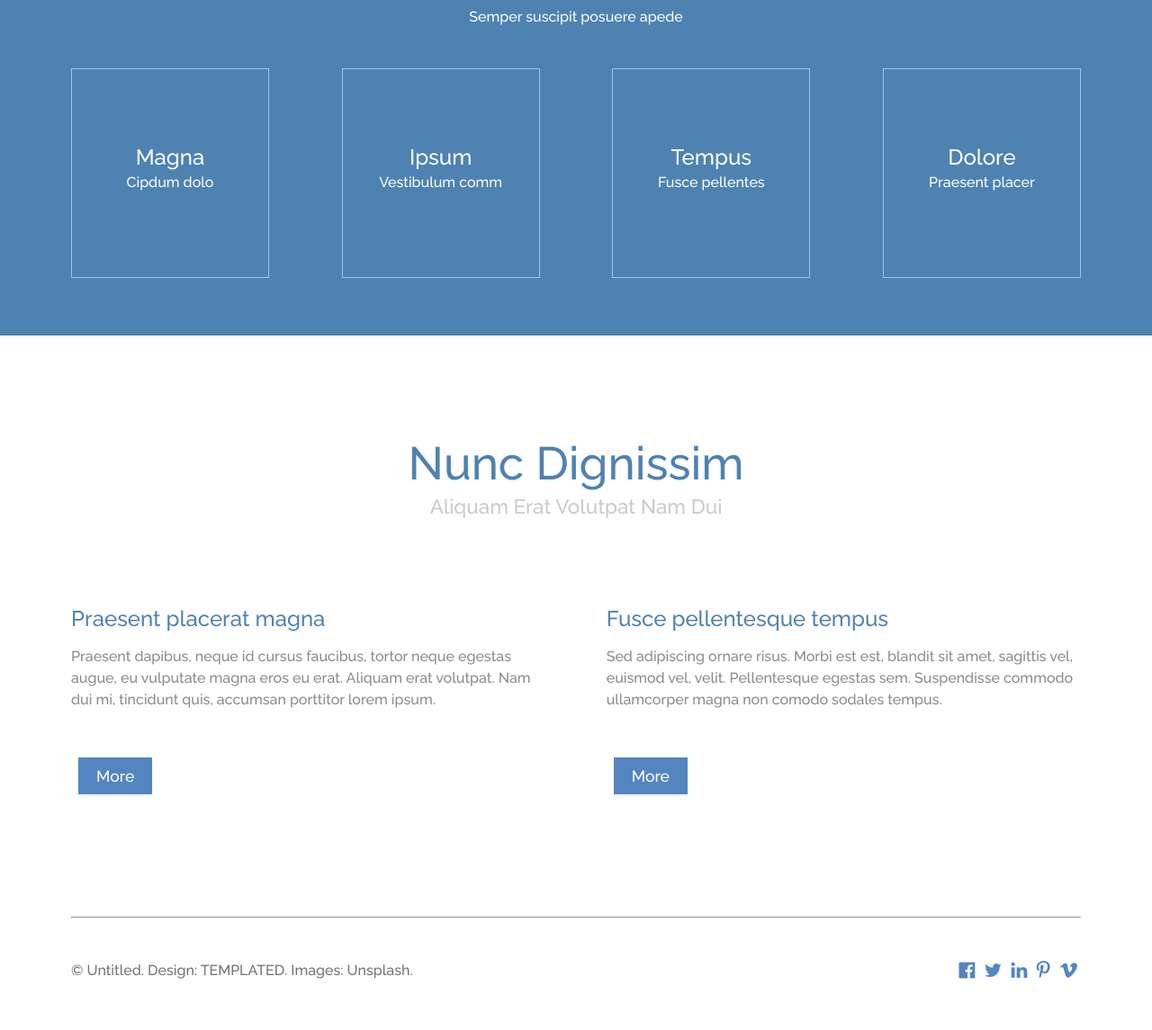
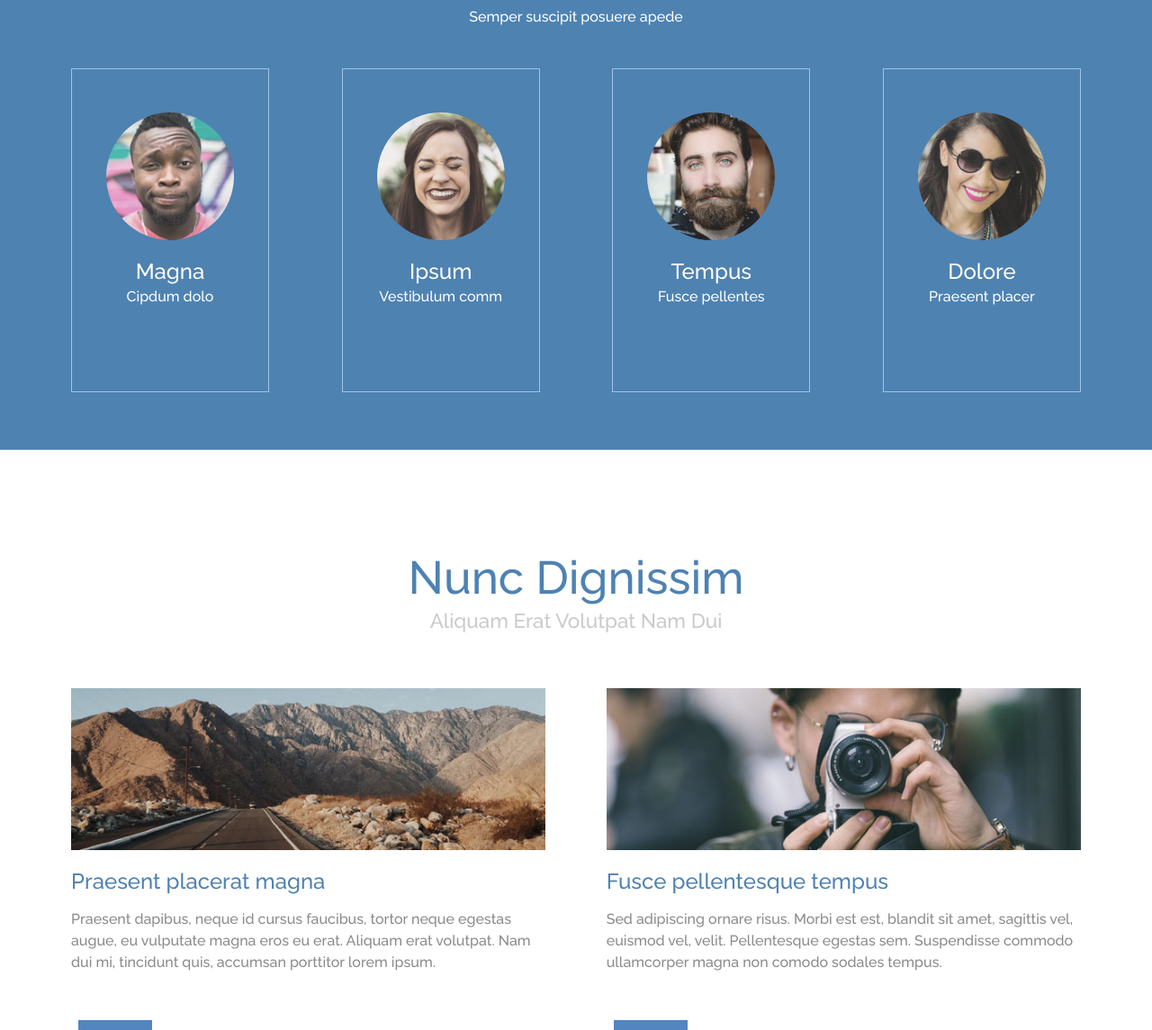
Before and after one commit to sankalp475/theory-flex, a plain HTML site: page index.html in a window 1280 px wide. Shown: the part 992-2137 px from the top of the page at 90% size. Drawn offline with Linux system fonts and the light colour scheme; files whose address does not match are found by name.

Commit message:
Update index.html

```diff
--- a/index.html
+++ b/index.html
@@ -57,22 +57,22 @@
 				<p>Semper suscipit posuere apede</p>
 				<div class="flex-box">
 					<div class="testimonial">
-						<img src="/image/img/img2.jpg" alt="">
+						<img src="img/img2.jpg" alt="">
 					    <h2>Magna</h2>
 					    <p>Cipdum dolo</p>
 					</div>
 					<div class="testimonial">
-						<img src="/image/img/img3.jpg" alt="">
+						<img src="img/img3.jpg" alt="">
 					    <h2>Ipsum</h2>
 					    <p>Vestibulum comm</p>
 					</div>
 					<div class="testimonial">
-						<img src="/image/img/img4.jpg" alt="">
+						<img src="img/img4.jpg" alt="">
 					    <h2>Tempus</h2>
 					    <p>Fusce pellentes</p>
 					</div>
 					<div class="testimonial">
-						<img src="/image/img/img5.jpg" alt="">
+						<img src="img/img5.jpg" alt="">
 					    <h2>Dolore</h2>
 					    <p>Praesent placer</p>
 					</div>
@@ -85,13 +85,13 @@
 			<p>Aliquam Erat Volutpat Nam Dui</p>
 			<div class="flex-box">
 				<div class="left ">
-                    <img src="/image/img6.jpg" alt="">
+                    <img src="img/img6.jpg" alt="">
 					<h1>Praesent placerat magna</h1>
 					 <p>Praesent dapibus, neque id cursus faucibus, tortor neque egestas augue, eu vulputate magna eros eu erat. Aliquam erat volutpat. Nam dui mi, tincidunt quis, accumsan porttitor lorem ipsum.</p>
 					<button class="more">more</button>
 				</div>
 				<div class="right">
-                    <img src="/image/img/img7.jpg" alt="">
+                    <img src="img/img7.jpg" alt="">
 					<h1>Fusce pellentesque tempus</h1>
 					 <p>Sed adipiscing ornare risus. Morbi est est, blandit sit amet, sagittis vel, euismod vel, velit. Pellentesque egestas sem. Suspendisse commodo ullamcorper magna non comodo sodales tempus.</p>
 					<button class="more">more</button>
```
